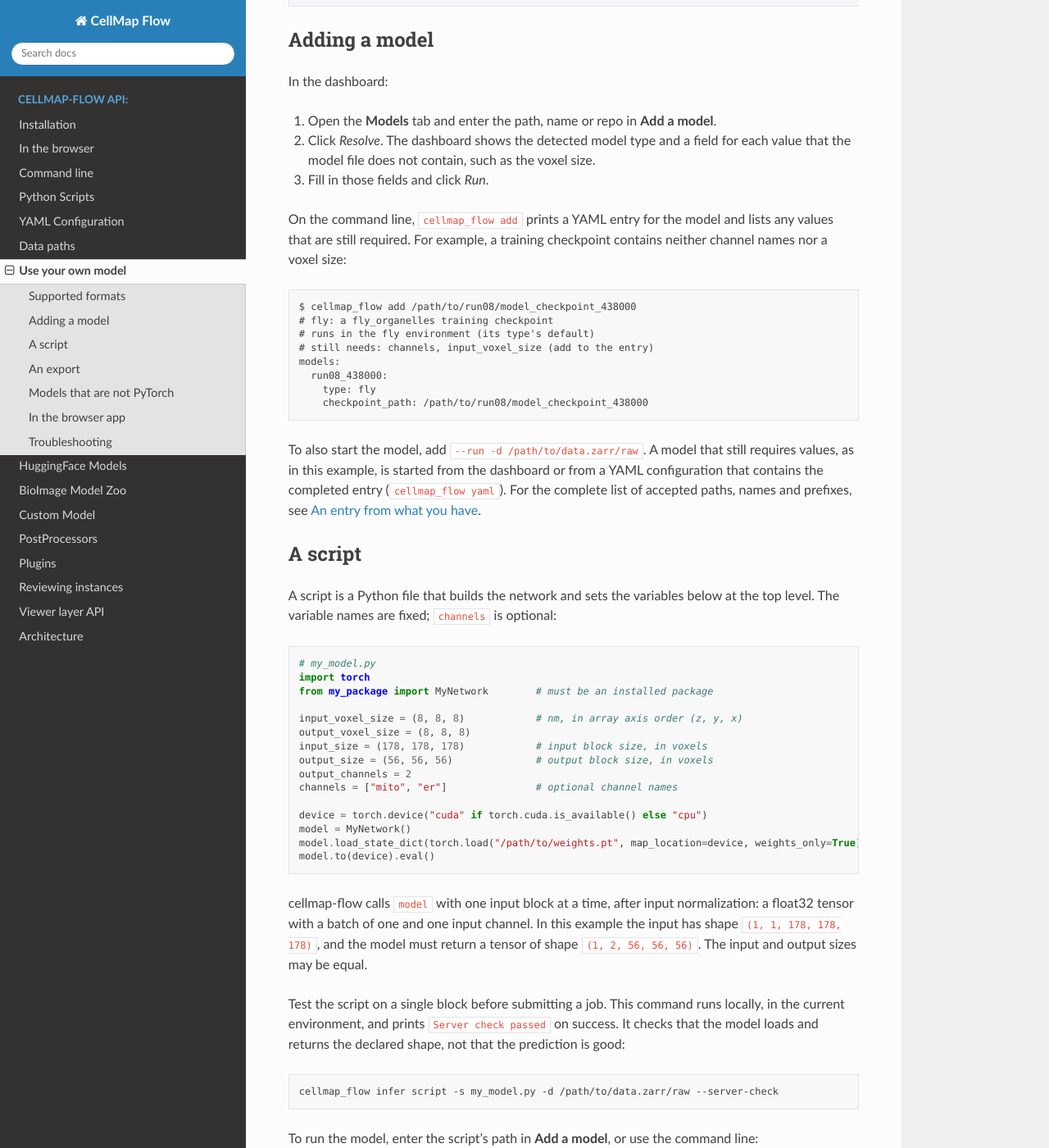
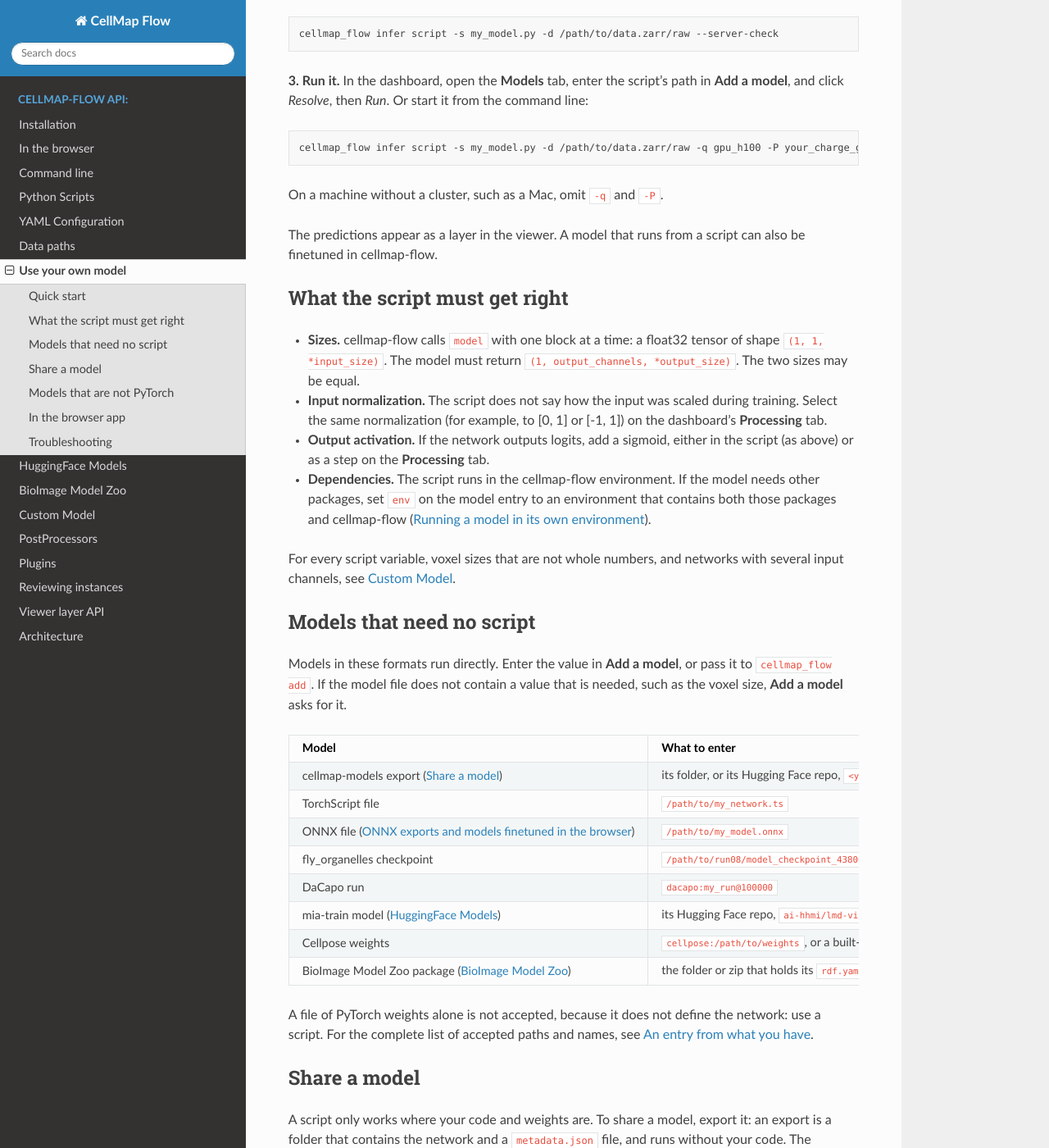
Before and after one commit to janelia-cellmap/cellmap-flow, a Sphinx documentation site: the page built from docs/source/own_model.rst, in a window 1280 px wide and 1400 px high, scrolled down 956 px. Shown: the whole window at 82% size. Built offline with Sphinx 7.4.7 and the Read the Docs theme 3.1.0, drawn with Linux system fonts in a browser that asks for light colours; pages that are not in the unit, such as notebooks, are missing from menus; some of the changed text lies outside the part shown.

Commit message:
Lead the own-model page with a quick start around a script that runs as it is

```diff
--- a/docs/source/own_model.rst
+++ b/docs/source/own_model.rst
@@ -2,212 +2,128 @@ Use your own model
 ==================
 
 This page describes how to run a model that you trained yourself in
-cellmap-flow.
+cellmap-flow. For a PyTorch network, it takes one short Python file.
 
-Supported formats
------------------
+Quick start
+-----------
 
-These formats run without writing any code. Enter the value from the second
-column in **Add a model** on the dashboard's **Models** tab, or pass it to
-``cellmap_flow add`` on the command line (see `Adding a model`_). Some
-formats also need a voxel size or channel names, which **Add a model** asks
-for.
-
-.. list-table::
-   :header-rows: 1
-   :widths: 34 40 13 13
-
-   * - Model
-     - What to enter
-     - Can be finetuned
-     - Runs in the browser app
-   * - cellmap-models export (`An export`_)
-     - its folder, ``/path/to/exports/my_model``, or its Hugging Face repo,
-       ``<you>/my-model``
-     - yes
-     - no; see `In the browser app`_
-   * - fly_organelles checkpoint
-     - ``/path/to/run08/model_checkpoint_438000``
-     - yes
-     - no
-   * - TorchScript file (``.ts``)
-     - ``/path/to/my_network.ts``, with its channels and input voxel size
-     - whole network only
-     - no
-   * - DaCapo run
-     - ``dacapo:my_run@100000`` (needs an environment with DaCapo installed)
-     - yes
-     - no
-   * - mia-train model (:doc:`huggingface`)
-     - its Hugging Face repo, ``ai-hhmi/lmd-vitl-p8-cellmap-lvd``
-     - affinity models only
-     - no
-   * - Cellpose weights
-     - ``cellpose:/path/to/weights``, or a built-in name such as ``cpsam``,
-       with a voxel size
-     - yes
-     - no
-   * - BioImage Model Zoo package (:doc:`bioimage`)
-     - the folder or zip holding its ``rdf.yaml``
-     - if it has PyTorch weights
-     - no
-   * - ONNX file (:ref:`onnx`)
-     - ``/path/to/my_model.onnx``, with its input voxel size
-     - only in the browser app
-     - with a ``manifest.json``, if small enough
-
-Other models need a short script or a plugin:
-
-.. list-table::
-   :header-rows: 1
-   :widths: 34 40 13 13
-
-   * - Model
-     - What to do
-     - Can be finetuned
-     - Runs in the browser app
-   * - PyTorch network with a weights file (a weights file alone is not
-       accepted, because it does not define the network)
-     - Write a script (`A script`_). To share the model, export it (`An
-       export`_).
-     - yes
-     - no
-   * - TensorFlow or another framework
-     - Convert it to ONNX, or write a script that defines ``process_chunk``
-       (`Models that are not PyTorch`_).
-     - no
-     - no
-   * - A family of models in a format not listed here
-     - Add a model type as a plugin (:doc:`plugins`).
-     - if the type sets ``finetunable = True`` and provides a PyTorch network
-     - no
-
-Adding a model
---------------
-
-In the dashboard:
-
-1. Open the **Models** tab and enter the path, name or repo in **Add a
-   model**.
-2. Click *Resolve*. The dashboard shows the detected model type and a field
-   for each value that the model file does not contain, such as the voxel
-   size.
-3. Fill in those fields and click *Run*.
-
-On the command line, ``cellmap_flow add`` prints a YAML entry for the model
-and lists any values that are still required. For example, a training
-checkpoint contains neither channel names nor a voxel size:
-
-.. code-block:: text
-
-    $ cellmap_flow add /path/to/run08/model_checkpoint_438000
-    # fly: a fly_organelles training checkpoint
-    # runs in the fly environment (its type's default)
-    # still needs: channels, input_voxel_size (add to the entry)
-    models:
-      run08_438000:
-        type: fly
-        checkpoint_path: /path/to/run08/model_checkpoint_438000
-
-To also start the model, add ``--run -d /path/to/data.zarr/raw``. A model
-that still requires values, as in this example, is started from the
-dashboard or from a YAML configuration that contains the completed entry
-(``cellmap_flow yaml``). For the complete list of accepted paths, names and
-prefixes, see :ref:`resolving-models`.
-
-A script
---------
-
-A script is a Python file that builds the network and sets the variables
-below at the top level. The variable names are fixed; ``channels`` is
-optional:
+**1. Write a script.** A script builds the network and states what it reads
+and writes. This one is complete and runs as it is (it is also in the
+repository, as ``example/minimal_model.py``):
 
 .. code-block:: python
 
     # my_model.py
     import torch
-    from my_package import MyNetwork        # must be an installed package
 
-    input_voxel_size = (8, 8, 8)            # nm, in array axis order (z, y, x)
+    # What the network reads and writes.
+    input_voxel_size = (8, 8, 8)     # nm, in z, y, x order
     output_voxel_size = (8, 8, 8)
-    input_size = (178, 178, 178)            # input block size, in voxels
-    output_size = (56, 56, 56)              # output block size, in voxels
-    output_channels = 2
-    channels = ["mito", "er"]               # optional channel names
+    input_size = (64, 64, 64)        # voxels in
+    output_size = (60, 60, 60)       # voxels out
+    output_channels = 1
+    channels = ["example"]           # optional channel names
 
+    # The network. Replace this with your own network and weights.
+    model = torch.nn.Sequential(
+        torch.nn.Conv3d(1, 8, 3), torch.nn.ReLU(),
+        torch.nn.Conv3d(8, 1, 3), torch.nn.Sigmoid(),
+    )
     device = torch.device("cuda" if torch.cuda.is_available() else "cpu")
-    model = MyNetwork()
-    model.load_state_dict(torch.load("/path/to/weights.pt", map_location=device, weights_only=True))
     model.to(device).eval()
 
-cellmap-flow calls ``model`` with one input block at a time, after input
-normalization: a float32 tensor with a batch of one and one input channel.
-In this example the input has shape ``(1, 1, 178, 178, 178)``, and the model
-must return a tensor of shape ``(1, 2, 56, 56, 56)``. The input and output
-sizes may be equal.
+For your own model, change the six values at the top and replace the
+network, keeping the last two lines:
 
-Test the script on a single block before submitting a job. This command runs
-locally, in the current environment, and prints ``Server check passed`` on
-success. It checks that the model loads and returns the declared shape, not
-that the prediction is good:
+.. code-block:: python
+
+    from my_package import MyNetwork     # must be an installed package
+
+    model = MyNetwork()
+    model.load_state_dict(torch.load("/path/to/weights.pt", map_location="cpu", weights_only=True))
+
+**2. Test it.** This runs the model on one block of the data, on the current
+machine, and prints ``Server check passed``:
 
 .. code-block:: bash
 
     cellmap_flow infer script -s my_model.py -d /path/to/data.zarr/raw --server-check
 
-To run the model, enter the script's path in **Add a model**, or use the
-command line:
+**3. Run it.** In the dashboard, open the **Models** tab, enter the script's
+path in **Add a model**, and click *Resolve*, then *Run*. Or start it from
+the command line:
 
 .. code-block:: bash
 
     cellmap_flow infer script -s my_model.py -d /path/to/data.zarr/raw -q gpu_h100 -P your_charge_group
 
-On a machine without a cluster, such as a Mac, omit ``-q`` and ``-P``: the
-model then runs on that machine. Alternatively, add the script to a YAML
-configuration (:doc:`yaml_config`):
+On a machine without a cluster, such as a Mac, omit ``-q`` and ``-P``.
 
-.. code-block:: yaml
+The predictions appear as a layer in the viewer. A model that runs from a
+script can also be finetuned in cellmap-flow.
 
-    models:
-      my_model:
-        type: script
-        script_path: /path/to/my_model.py
+What the script must get right
+------------------------------
 
-Notes:
+- **Sizes.** cellmap-flow calls ``model`` with one block at a time: a float32
+  tensor of shape ``(1, 1, *input_size)``. The model must return
+  ``(1, output_channels, *output_size)``. The two sizes may be equal.
+- **Input normalization.** The script does not say how the input was scaled
+  during training. Select the same normalization (for example, to [0, 1] or
+  [-1, 1]) on the dashboard's **Processing** tab.
+- **Output activation.** If the network outputs logits, add a sigmoid, either
+  in the script (as above) or as a step on the **Processing** tab.
+- **Dependencies.** The script runs in the cellmap-flow environment. If the
+  model needs other packages, set ``env`` on the model entry to an
+  environment that contains both those packages and cellmap-flow
+  (:ref:`model-env`).
 
-- **Dependencies.** By default the script runs in the cellmap-flow
-  environment. If the model requires other packages, set ``env`` on the
-  model entry to the path of a conda environment or virtualenv that contains
-  both those packages and cellmap-flow (:ref:`model-env`).
-- **Imports.** The script's folder is not on the Python path, so code that
-  the script imports must be installed as a package.
-- **Input normalization.** A script does not specify how the input is
-  normalized. Select the normalization that the network was trained with
-  (for example, scaling to [0, 1] or [-1, 1]) on the **Processing** tab, or
-  set ``input_norm`` under ``json_data`` in the YAML (:doc:`yaml_config`).
-- **Output activation.** If the network outputs logits, apply a sigmoid,
-  either in the script
-  (``model = torch.nn.Sequential(network, torch.nn.Sigmoid())``) or as a
-  step on the **Processing** tab.
-- **Voxel sizes that are not whole numbers.** Give ``read_shape`` and
-  ``write_shape`` in nm instead of ``input_size`` and ``output_size``.
-- **Several input channels.** ``model`` receives one channel of the data. A
-  network that takes several needs its own ``predict`` or ``process_chunk``
-  (:doc:`custom_script`).
-- **Affinities.** Channels whose names contain ``_aff`` are treated as
-  affinities, which the affinity postprocessing steps turn into a
-  segmentation (:doc:`post`).
+For every script variable, voxel sizes that are not whole numbers, and
+networks with several input channels, see :doc:`custom_script`.
 
-For all script variables and a TensorFlow example, see :doc:`custom_script`.
+Models that need no script
+--------------------------
 
-An export
----------
+Models in these formats run directly. Enter the value in **Add a model**, or
+pass it to ``cellmap_flow add``. If the model file does not contain a value
+that is needed, such as the voxel size, **Add a model** asks for it.
 
-An export is a folder that contains the network and a ``metadata.json``
-file. It runs without your source code, so it can be shared. The metadata
-contains the same information as the script variables above, plus the input
-normalization and output activation, which the dashboard applies when the
-model starts unless you have already set them. Create an export with
+.. list-table::
+   :header-rows: 1
+   :widths: 40 60
+
+   * - Model
+     - What to enter
+   * - cellmap-models export (`Share a model`_)
+     - its folder, or its Hugging Face repo, ``<you>/my-model``
+   * - TorchScript file
+     - ``/path/to/my_network.ts``
+   * - ONNX file (:ref:`onnx`)
+     - ``/path/to/my_model.onnx``
+   * - fly_organelles checkpoint
+     - ``/path/to/run08/model_checkpoint_438000``
+   * - DaCapo run
+     - ``dacapo:my_run@100000``
+   * - mia-train model (:doc:`huggingface`)
+     - its Hugging Face repo, ``ai-hhmi/lmd-vitl-p8-cellmap-lvd``
+   * - Cellpose weights
+     - ``cellpose:/path/to/weights``, or a built-in name such as ``cpsam``
+   * - BioImage Model Zoo package (:doc:`bioimage`)
+     - the folder or zip that holds its ``rdf.yaml``
+
+A file of PyTorch weights alone is not accepted, because it does not define
+the network: use a script. For the complete list of accepted paths and
+names, see :ref:`resolving-models`.
+
+Share a model
+-------------
+
+A script only works where your code and weights are. To share a model,
+export it: an export is a folder that contains the network and a
+``metadata.json`` file, and runs without your code. The metadata holds the
+same information as the script variables, plus the input normalization and
+output activation, which the dashboard then applies for you. An exported
+model can also be finetuned. Create an export with
 `cellmap-models <https://github.com/janelia-cellmap/cellmap-models>`_:
 
 .. code-block:: python
@@ -278,64 +194,38 @@ a model** (:doc:`huggingface`).
 Models that are not PyTorch
 ---------------------------
 
-A model from another framework runs in one of two ways:
+- **Convert the model to ONNX** and enter the ``.onnx`` file's path and input
+  voxel size in **Add a model** (:ref:`onnx`).
+- **Or write a script with its own prediction function.** Instead of
+  ``model``, the script defines ``process_chunk``, which can use any
+  library. ``example/tensorflow_lsd.py`` is a TensorFlow example
+  (:doc:`custom_script`).
 
-- **Convert it to ONNX.** cellmap-flow runs an ``.onnx`` file with ONNX
-  Runtime. Enter its path and input voxel size in **Add a model**
-  (:ref:`onnx`).
-- **Write a script with its own prediction function.** Instead of ``model``,
-  the script defines ``process_chunk``, which reads a block of the data and
-  returns the prediction using any library. ``example/tensorflow_lsd.py`` in
-  the repository is a TensorFlow example (:doc:`custom_script`). Set ``env``
-  on the model entry to an environment that contains the framework and
-  cellmap-flow (:ref:`model-env`).
-
-Limitations compared with a PyTorch model:
-
-- The model cannot be finetuned on the cluster, which trains PyTorch
-  networks only. An ONNX model can be finetuned in the browser app.
-- A script that defines ``process_chunk`` runs only at its own voxel size.
+These models cannot be finetuned on the cluster, which trains PyTorch
+networks only.
 
 In the browser app
 ------------------
 
 The `browser app <https://janelia-cellmap.github.io/cellmap-flow/app/>`_ runs
-models on the user's own GPU. It supports ONNX models that are small enough
-to run in a browser. Add a model from **Add a model** on the app's
-**Models** tab (:doc:`browser`), in one of two ways:
-
-- **From Hugging Face.** Enter ``<owner>/<repo>/<folder>`` for a public
-  repository that has the same layout as
-  `cellmap/onnx-web-models <https://huggingface.co/cellmap/onnx-web-models>`_:
-  one folder per model, containing a ``manifest.json`` and the ``.onnx``
-  files that it lists. The app lists added repositories under *Added* and
-  remembers them.
-- **From a local file.** Click *Open an .onnx file…* and select the ``.onnx``
-  file together with its ``manifest.json``. The file is not uploaded.
-
-The supported way to create this layout is *Publish to Hugging Face* on the
-Finetune tab, for a model finetuned in cellmap-flow. It uploads the server
-export and, if the model is small enough, the browser export with its
-manifest to your Hugging Face account
+ONNX models on the user's own GPU, with nothing installed. A model that was
+finetuned in cellmap-flow is made available there with *Publish to Hugging
+Face* on the Finetune tab
 (`docs/finetuning.md <https://github.com/janelia-cellmap/cellmap-flow/blob/main/docs/finetuning.md>`__).
+For adding other ONNX models, see :doc:`browser`.
 
 Troubleshooting
 ---------------
 
-- **The model fails to start.** Run the ``--server-check`` command above. It
-  runs one block locally and prints the error in the terminal. A "shape
-  validation failed" error means that ``output_size`` or ``output_channels``
-  does not match what the network returns.
-- **"Script contains unsafe elements".** This is a warning for scripts that
-  import ``os``, ``sys`` or ``subprocess``, or call ``eval`` or ``exec``. The
-  script still runs, unless ``FORCE_SAFE_CONFIG=1`` is set.
-- **The job fails on the cluster.** Open **Job Logs** in the dashboard to see
-  the job's output. An import error means that a required package is missing
-  from the environment that the model runs in (:ref:`model-env`).
-- **The prediction is blank, constant or noisy.** Check that the input
-  normalization on the **Processing** tab matches the normalization that the
-  network was trained with, that a network that outputs logits has its
-  sigmoid, and that the voxel sizes are in z, y, x order.
+- **The model fails to start.** Run the test command from step 2, which
+  prints the error in the terminal. "Shape validation failed" means that
+  ``output_size`` or ``output_channels`` does not match what the network
+  returns.
+- **The job fails on the cluster.** Open **Job Logs** in the dashboard. An
+  import error means that a package is missing from the environment that
+  the model runs in (:ref:`model-env`).
+- **The prediction is blank, constant or noisy.** Check the input
+  normalization on the **Processing** tab, the sigmoid, and that the voxel
+  sizes are in z, y, x order.
 - **The data has a different voxel size from the model.** No action is
-  needed: by default the data is resampled to the model's input voxel size
-  (:ref:`resampling`, :ref:`run-voxel-size`).
+  needed: by default the data is resampled (:ref:`resampling`).
```
Also changed, not shown: CHANGELOG.md (+1 -1 lines), 1 other file.
